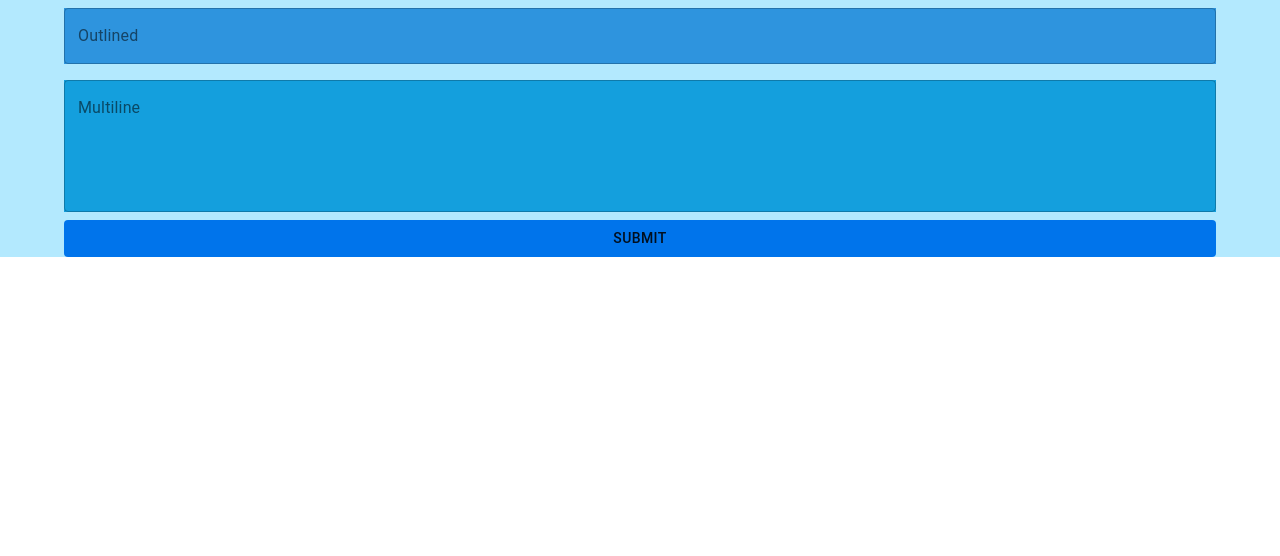
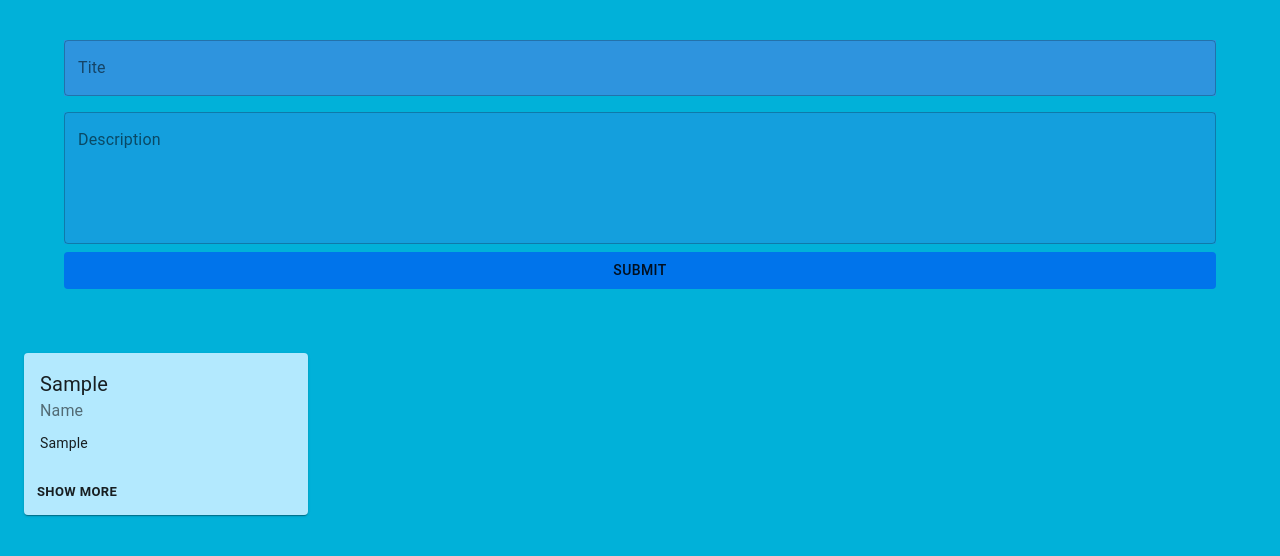
Before and after one commit to fcodelabs/training-web, a React (Create React App) app: page / in a window 1280 px wide. Both pictures are taken after typing "Sample", "Sample" into the empty fields and a click on the button "SUBMIT". Shown: the top 556 px of the page. Built offline with nearby package versions, Linux system fonts and the light colour scheme.

Commit message:
Implement adding card 1

```diff
--- a/src/App.js
+++ b/src/App.js
@@ -1,40 +1,11 @@
-// import DiaryCard from './components/diary-card/diary-card';
+import DiaryHome from './page/diary-page/diary-page';
 import './App.css';
-import AddForm from './components/add-form/add-form';
-import { useState } from 'react';
 
 function App() {
 
-  const [state, setState] = useState([]);
-  const [input, setInput] = useState({
-    title: '',
-    description: ''
-  });
-
-  const handleChange = (event) => {
-    setInput(({
-      ...input, [event.target.name]: event.target.value
-    }));
-  };
-
-  const handleSubmit = () => {
-
-    console.log("Inputs")
-    console.log(input)
-    setState([...state, input]);
-
-    setInput({
-      title: '',
-      description: ''
-    })
-  };
-
   return (
     <div className="App">
-      <AddForm
-        input={input}
-        handleChange={(event) => handleChange(event)}
-        handleSubmit={() => handleSubmit()} />
+      <DiaryHome name="Name" />
     </div>
   );
 }
--- a/src/components/add-form/add-form.js
+++ b/src/components/add-form/add-form.js
@@ -6,9 +6,6 @@ const useStyles = makeStyles((theme) => ({
             margin: theme.spacing(1),
             width: '90%',
         }
-    },
-    card: {
-        backgroundColor: "#b3e9fe"
     },
     title: {
         backgroundColor: '#2e94de'
@@ -27,7 +24,7 @@ function AddForm(props) {
     const classes = useStyles();
 
     return (
-        <div className={classes.card}>
+        <div>
             <form className={classes.root} noValidate autoComplete="off">
                 <TextField
                     className={classes.title}
@@ -35,7 +32,7 @@ function AddForm(props) {
                     value={props.input.title}
                     onChange={props.handleChange}
                     name="title"
-                    label="Outlined"
+                    label="Tite"
                     variant="outlined" />
                 <TextField
                     className={classes.description}
@@ -43,14 +40,13 @@ function AddForm(props) {
                     value={props.input.description}
                     onChange={props.handleChange}
                     name="description"
-                    label="Multiline"
+                    label="Description"
                     multiline
                     rows={5}
                     variant="outlined" />
             </form>
             <Button className={classes.button}
-                onClick={() => props.handleSubmit()}
-                >
+                onClick={() => props.handleSubmit()}>
                 SUBMIT
             </Button>
         </div>
--- a/src/components/diary-card/diary-card.js
+++ b/src/components/diary-card/diary-card.js
@@ -39,11 +39,17 @@ function DiaryCard(props) {
                     {props.name}
                 </Typography>
                 <Typography variant="body2" component="p">
-                    {isMore ? props.description : props.description.substring(0, 100).concat(" ...")}
+                    {isMore ? props.description :
+                        props.description.length <= 100 ? props.description : props.description.substring(0, 100).concat("...")}
                 </Typography>
             </CardContent>
             <CardActions>
-                <Button className={classes.button} size="small" onClick={() => setIsMore(!isMore)}>{isMore ? 'SHOW LESS' : 'SHOW MORE'}</Button>
+                <Button
+                    className={classes.button}
+                    size="small"
+                    onClick={() => setIsMore(props.description.length <= 100 ? isMore : !isMore)}>
+                    {isMore ? 'SHOW LESS' : 'SHOW MORE'}
+                </Button>
             </CardActions>
         </Card>
     )
--- /dev/null
+++ b/src/page/diary-page/diary-page.js
@@ -0,0 +1,85 @@
+import { Container, Grid, makeStyles } from "@material-ui/core";
+import { useState } from "react";
+import AddForm from '../../components/add-form/add-form';
+import DiaryCard from '../../components/diary-card/diary-card';
+
+const useStyles = makeStyles((theme) => ({
+    page: {
+        height: '100vh',
+        backgroundColor: '#01b1d9'
+    },
+    main: {
+        backgroundColor: '#01b1d9'
+    },
+    formContent: {
+        padding: theme.spacing(4, 0, 0)
+    },
+    cardGrid: {
+        paddingTop: theme.spacing(8),
+        paddingBottom: theme.spacing(8),
+    }
+}));
+
+function DiaryHome(props) {
+
+    const classes = useStyles();
+
+    const [state, setState] = useState([]);
+    const [input, setInput] = useState({
+        id: 0,
+        title: '',
+        description: ''
+    });
+
+    const handleChange = (event) => {
+        setInput(({
+            ...input, id: state.length, [event.target.name]: event.target.value
+        }));
+    };
+
+    const handleSubmit = () => {
+
+        if (input.title && input.description) {
+            setState([...state, input]);
+
+            setInput({
+                title: '',
+                description: ''
+            });
+        } else {
+            if (!input.title) {
+                console.log("Missing title")
+            }
+            if (!input.description) {
+                console.log("Missing description")
+            }
+        }
+    };
+
+    return (
+        <div className={classes.page}>
+            <main className={classes.main}>
+                <div className={classes.formContent}>
+                    <AddForm
+                        input={input}
+                        handleChange={(event) => handleChange(event)}
+                        handleSubmit={() => handleSubmit()} />
+                </div>
+                <Container className={classes.cardGrid} maxWidth="xl">
+                    <Grid container spacing={4}>
+                        {state.map((card) => (
+                            <Grid item key={card.id} xs={12} sm={6} md={4} lg={3} xl={3}>
+                                <DiaryCard
+                                    title={card.title}
+                                    name={props.name}
+                                    description={card.description} />
+                            </Grid>
+                        ))}
+                    </Grid>
+                </Container>
+            </main>
+        </div>
+    )
+}
+
+export default DiaryHome
```
